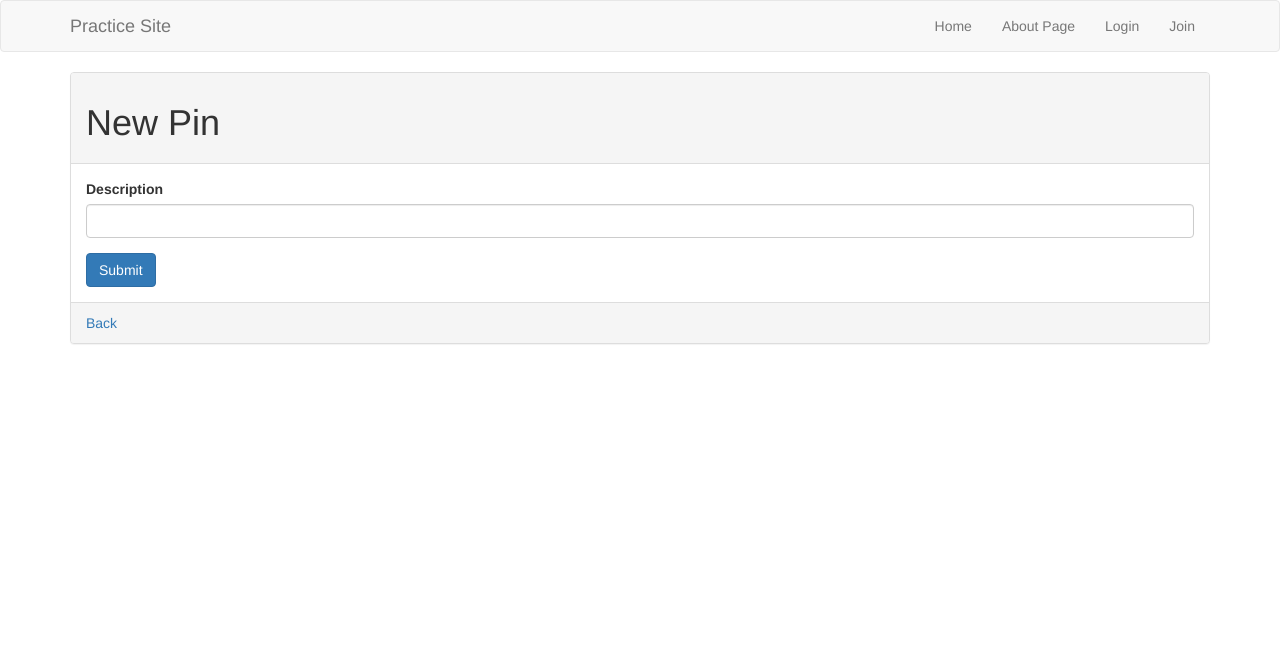
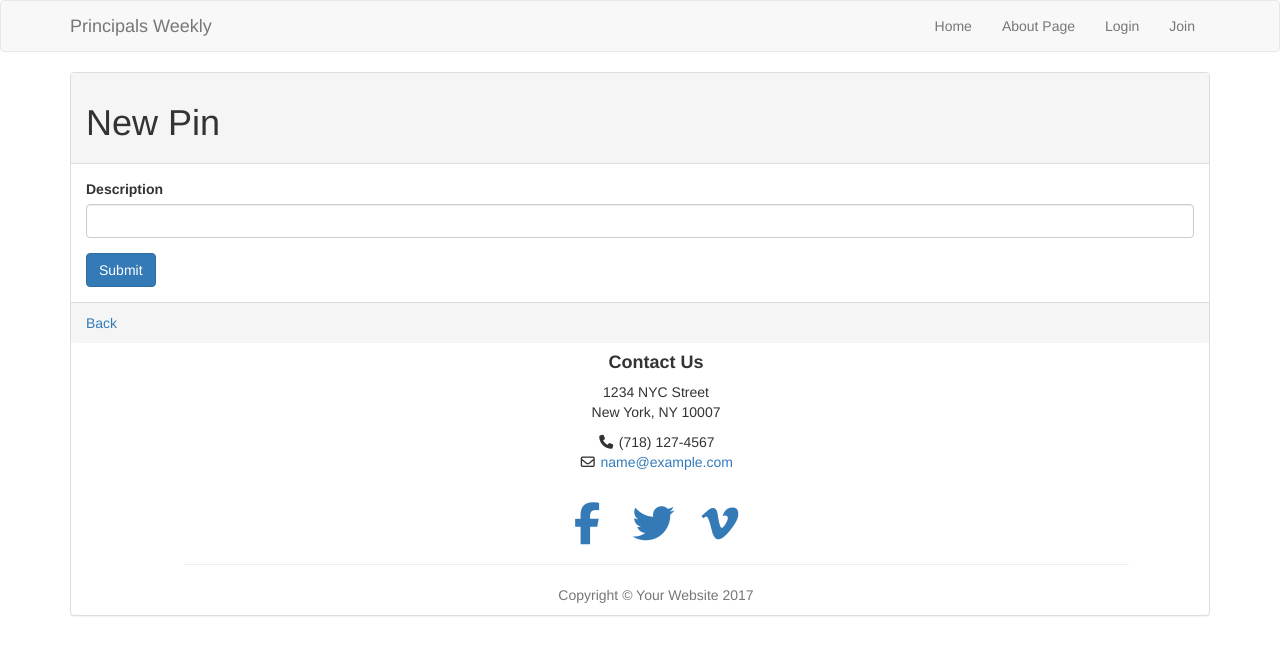
Before and after one commit to Nickt525/pinterested, a Rails app: page /pins/new in a window 1280 px wide. Shown: the top 655 px of the page. Run offline with Rails 7, Linux system fonts and the light colour scheme; style sheets or scripts are compiled from the project's sources; some libraries are stand-ins or nearby versions.

Commit message:
temp setup

```diff
--- a/app/assets/stylesheets/bootstraply.scss
+++ b/app/assets/stylesheets/bootstraply.scss
@@ -5,3 +5,12 @@
 .center {
 	text-align:center;
 }
+
+.item img {
+  width:100%
+}
+
+.carousel .item {
+    height: 360px;
+    /* width: 970px; */
+}
--- /dev/null
+++ b/app/views/home/_footer.html.erb
@@ -0,0 +1,31 @@
+ <footer>
+        <div class="container">
+            <div class="row">
+                <div class="col-lg-10 col-lg-offset-1 text-center">
+                    <h4><strong>Contact Us</strong>
+                    </h4>
+                    <p>1234 NYC Street <br>
+                    New York, NY 10007</p>
+                    <ul class="list-unstyled">
+                        <li><i class="fa fa-phone fa-fw"></i> (718) 127-4567</li>
+                        <li><i class="fa fa-envelope-o fa-fw"></i> <a href="mailto:name@example.com">name@example.com</a>
+                        </li>
+                    </ul>
+                    <br>
+                    <ul class="list-inline">
+                        <li>
+                            <a href="#"><i class="fa fa-facebook fa-fw fa-3x"></i></a>
+                        </li>
+                        <li>
+                            <a href="#"><i class="fa fa-twitter fa-fw fa-3x"></i></a>
+                        </li>
+                        <li>
+                            <a href="#"><i class="fa fa-vimeo fa-fw fa-3x"></i></a>
+                        </li>
+                    </ul>
+                    <hr class="small">
+                    <p class="text-muted">Copyright &copy; Your Website 2017</p>
+                </div>
+            </div>
+        </div>
+    </footer>
--- a/app/views/home/_header.html.erb
+++ b/app/views/home/_header.html.erb
@@ -8,7 +8,7 @@
         <span class="icon-bar"></span>
         <span class="icon-bar"></span>
       </button>
-      <%= link_to "Practice Site", root_path, class:"navbar-brand"%>
+      <%= link_to "Principals Weekly", root_path, class:"navbar-brand"%>
     </div>
 
     <!-- Collect the nav links, forms, and other content for toggling -->
--- a/app/views/layouts/application.html.erb
+++ b/app/views/layouts/application.html.erb
@@ -1,11 +1,12 @@
 <!DOCTYPE html>
 <html>
   <head>
-    <title>Pinterested</title>
+    <title>Principals Weekly</title>
     <%= csrf_meta_tags %>
 
     <%= stylesheet_link_tag    'application', media: 'all', 'data-turbolinks-track': 'reload' %>
     <%= javascript_include_tag 'application', 'data-turbolinks-track': 'reload' %>
+    <script src="https://use.fontawesome.com/2cf8943d57.js"></script>
   </head>
 
   <body>
@@ -18,6 +19,8 @@
 <% end %>
 
     <%= yield %>
+
+    <%=render 'home/footer'%>
 </div>
   </body>
 </html>
```
Also changed, not shown: app/views/home/index.html.erb (+87 -12 lines), app/assets/images/nycdoe.jpg (added).
